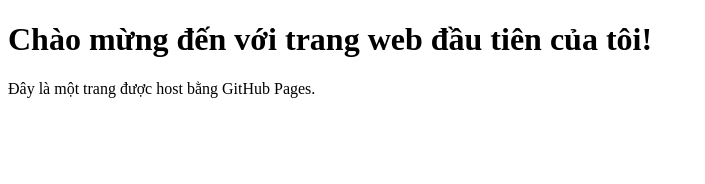
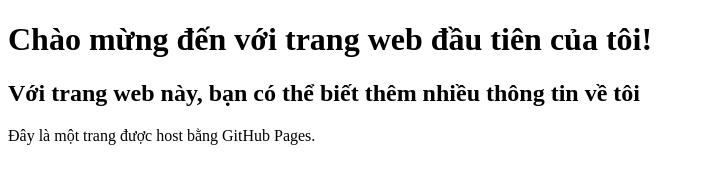
Before and after one commit to ngochaiIT-png/my-website, a plain HTML site: page index.html in a window 1280 px wide. Shown: the whole page, without its empty margins (0-705 px from the left). Drawn offline with Linux system fonts and the light colour scheme.

Commit message:
Update index.html

```diff
--- a/index.html
+++ b/index.html
@@ -6,6 +6,7 @@
 </head>
 <body>
   <h1>Chào mừng đến với trang web đầu tiên của tôi!</h1>
+  <h2>Với trang web này, bạn có thể biết thêm nhiều thông tin về tôi</h2>
   <p>Đây là một trang được host bằng GitHub Pages.</p>
 </body>
 </html>
```
